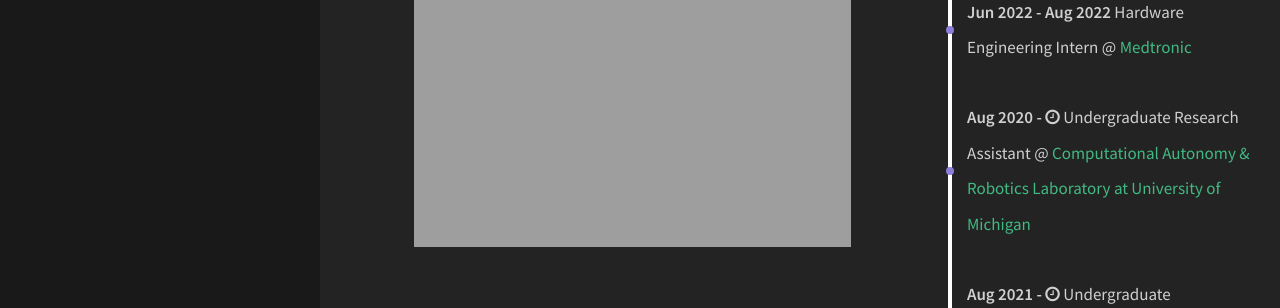
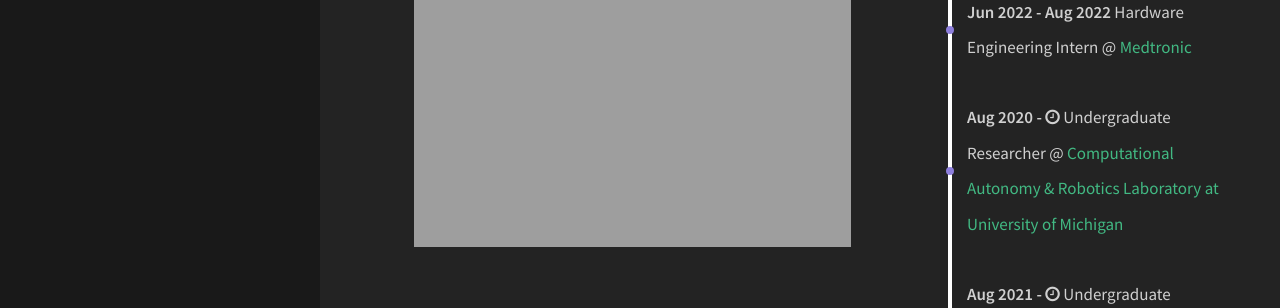
Before and after one commit to uynitsuj/uynitsuj.github.io, a Jekyll site: the page built from about.html, in a window 1280 px wide. Shown: the part 222-530 px from the top of the page. Built offline with Jekyll 4.4.1, drawn with Linux system fonts in a browser that asks for light colours.

Commit message:
Update careers.yml

```diff
--- a/_data/index/careers.yml
+++ b/_data/index/careers.yml
@@ -9,7 +9,7 @@
 - name: Computational Autonomy & Robotics Laboratory at University of Michigan
   link: https://curly.engin.umich.edu/
   date: Aug 2020 - <i class="fa fa-clock-o" aria-hidden="true" title="Until Now"></i>
-  job: Undergraduate Research Assistant
+  job: Undergraduate Researcher
 
 - name: University of Michigan College of Engineering
   link: https://www.engin.umich.edu/
```
